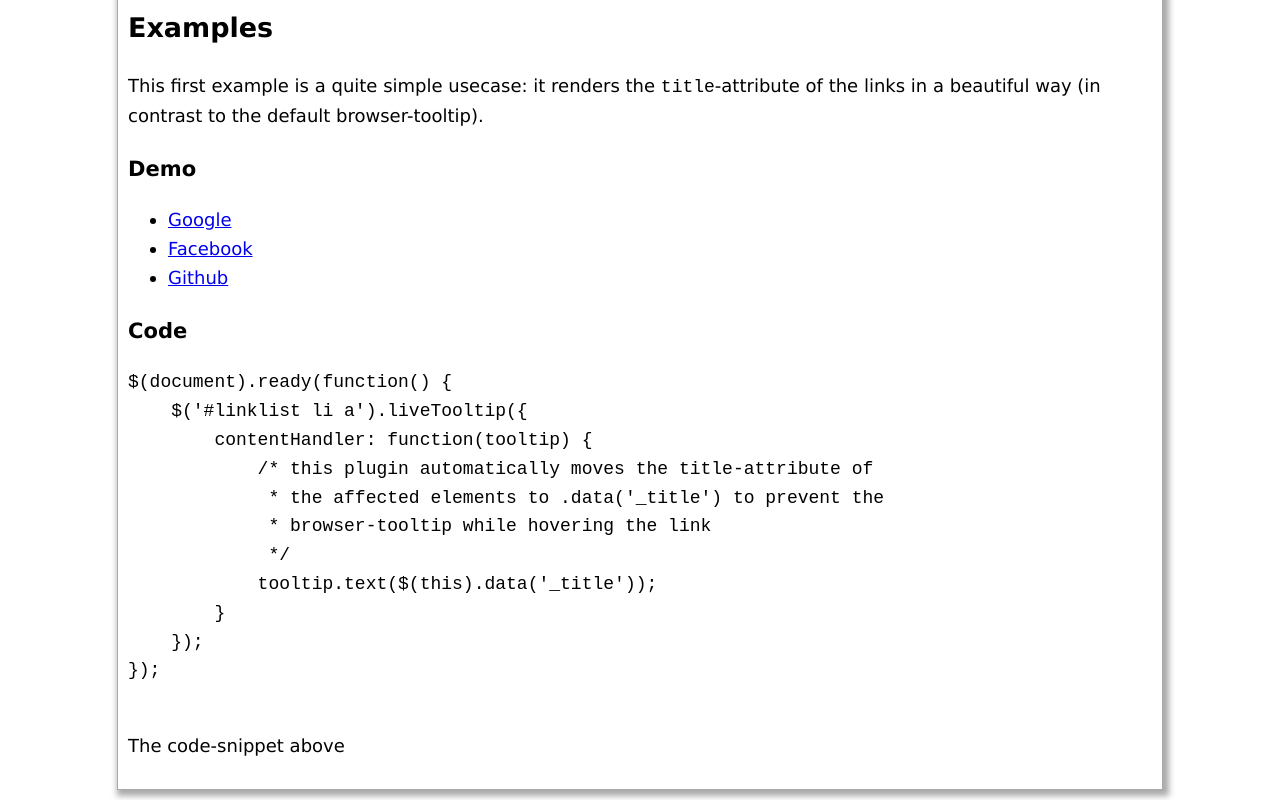
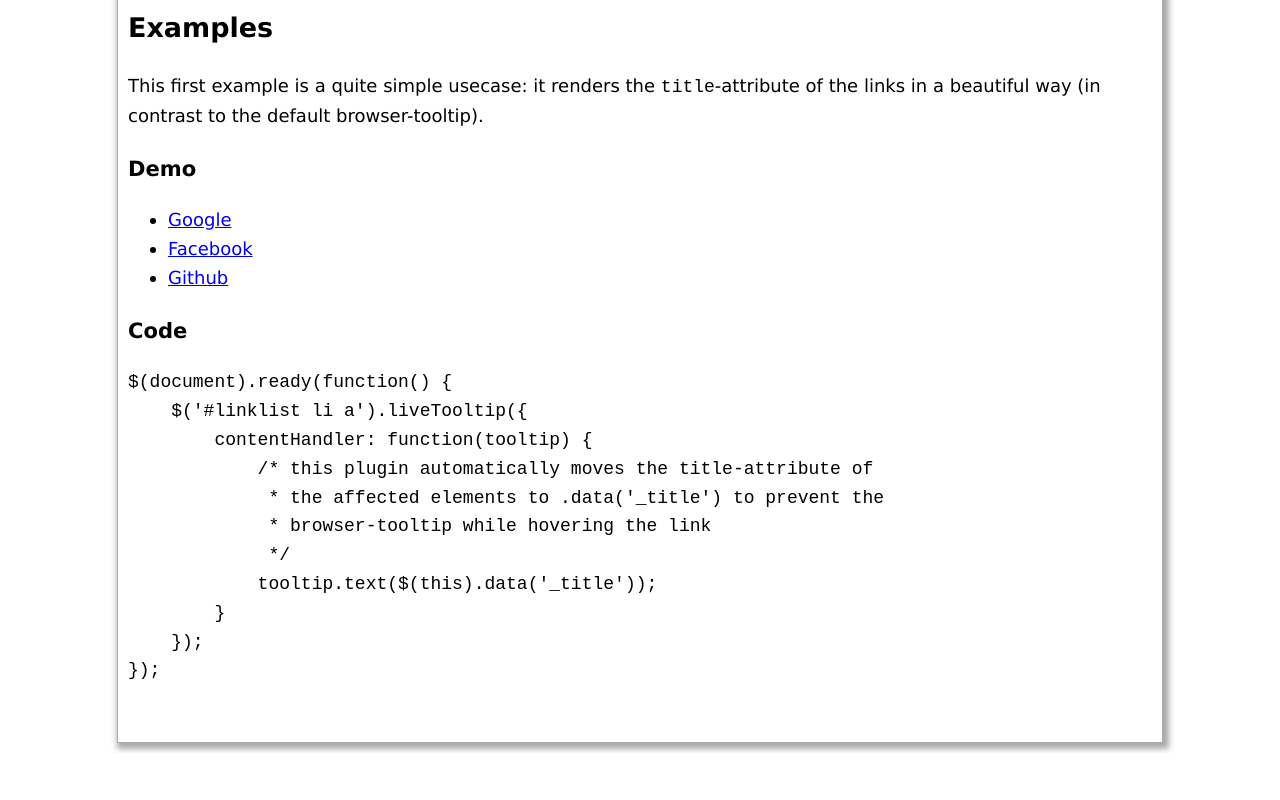
Before and after one commit to paddya/liveTooltip, a plain HTML site: page index.html in a window 1280 px wide. Shown: the part 1126-1926 px from the top of the page. After the commit the page ends 1879 px from the top, so only its background shows below. Drawn offline with nearby package versions, Linux system fonts and the light colour scheme.

Commit message:
Remove incomplete paragraph.

```diff
--- a/index.html
+++ b/index.html
@@ -107,7 +107,6 @@ $(document).ready(function() {
     });
 });
 		</pre>
-		<p>The code-snippet above</p>
 		<script src="http://ajax.googleapis.com/ajax/libs/jquery/1.6.3/jquery.min.js"></script>
 		<script src="liveTooltip.js"></script>
 		<script>
```
